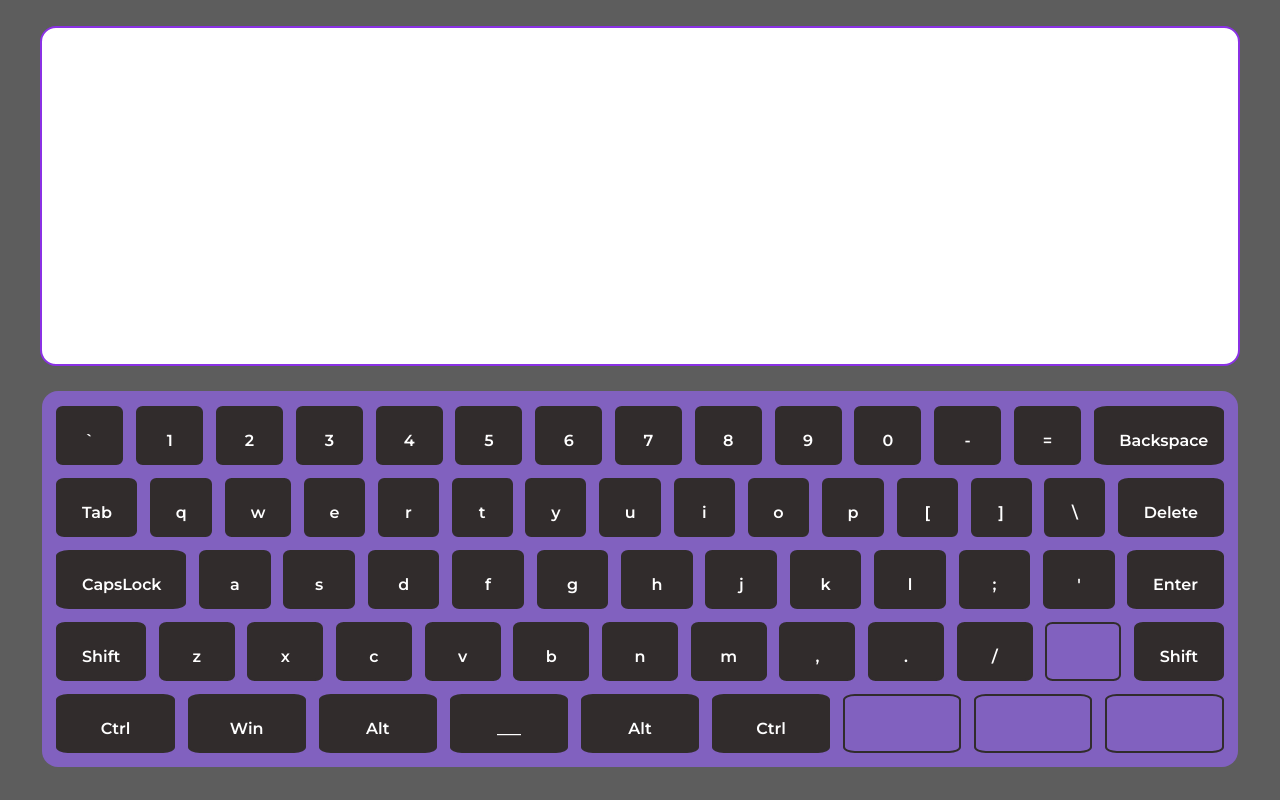
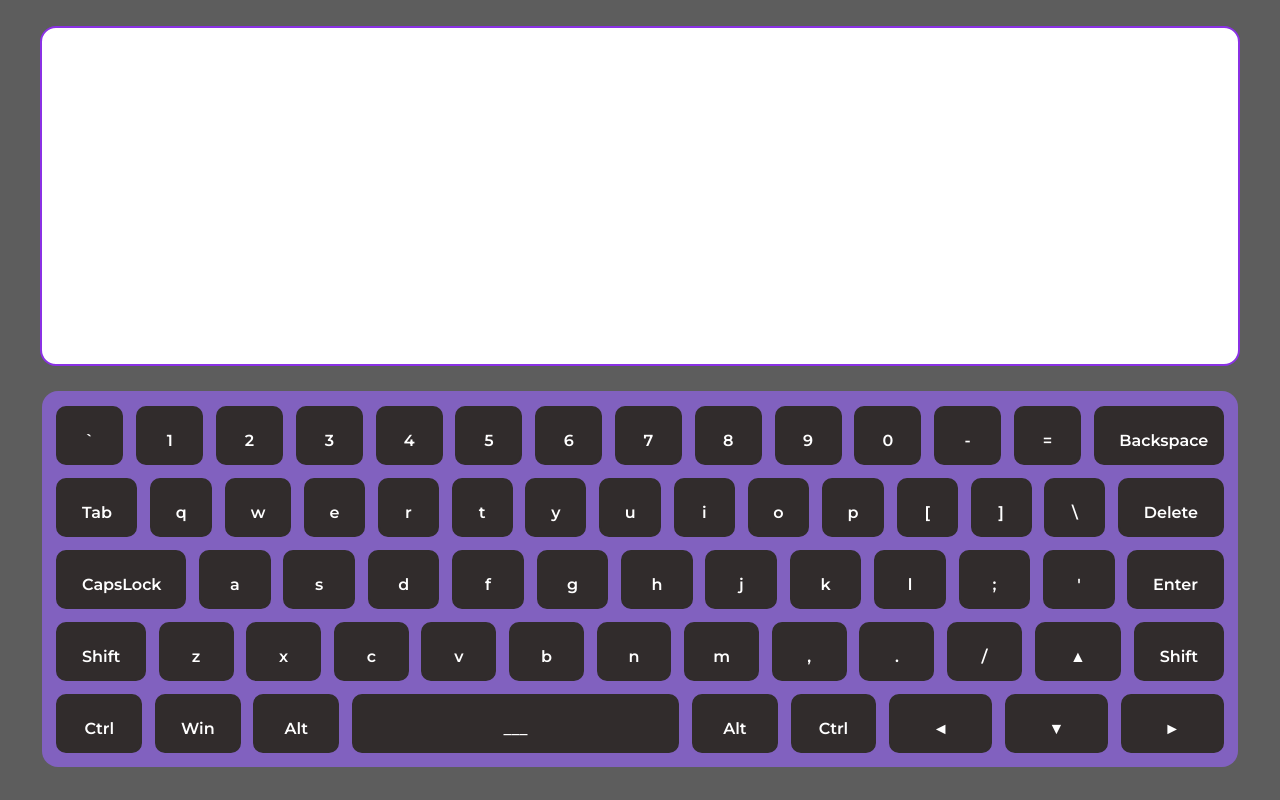
Before and after one commit to IgorBaranovDev/virtual-keyboard, a website: page index.html in a window 1280 px wide. Drawn offline with Linux system fonts and the light colour scheme.

Commit message:
style: add arrows content

```diff
--- a/style.css
+++ b/style.css
@@ -37,7 +37,7 @@ body {
   font-family: 'Montserrat', sans-serif;
   width: calc(100% / 15);
   border: 2px solid #312c2c;
-  border-radius: 10%;
+  border-radius: 10px;
   margin: 0.4rem;
   padding: 2%;
   font-size: 1em;
@@ -48,18 +48,43 @@ body {
 }
 
 #ArrowUp {
-  background: url();
+  position: relative;
+  width: calc(100% / 10);
+}
+
+#ArrowUp::after {
+  content: '▲';
 }
 
 #ArrowDown {
-  background: url();
+  position: relative;
+  width: calc(100% / 10);
+}
+
+#ArrowDown::after {
+  content: '▼';
 }
 
 #ArrowRight {
-  background: url();
+  position: relative;
+  width: calc(100% / 10);
 }
+
+#ArrowRight::after {
+  content: '►';
+}
+
 #ArrowLeft {
-  background: url();
+  position: relative;
+  width: calc(100% / 10);
+}
+
+#ArrowLeft::after {
+  content: '◄';
+}
+
+#space {
+  width: calc((100% / 15) * 8);
 }
 
 .key:hover {
```
